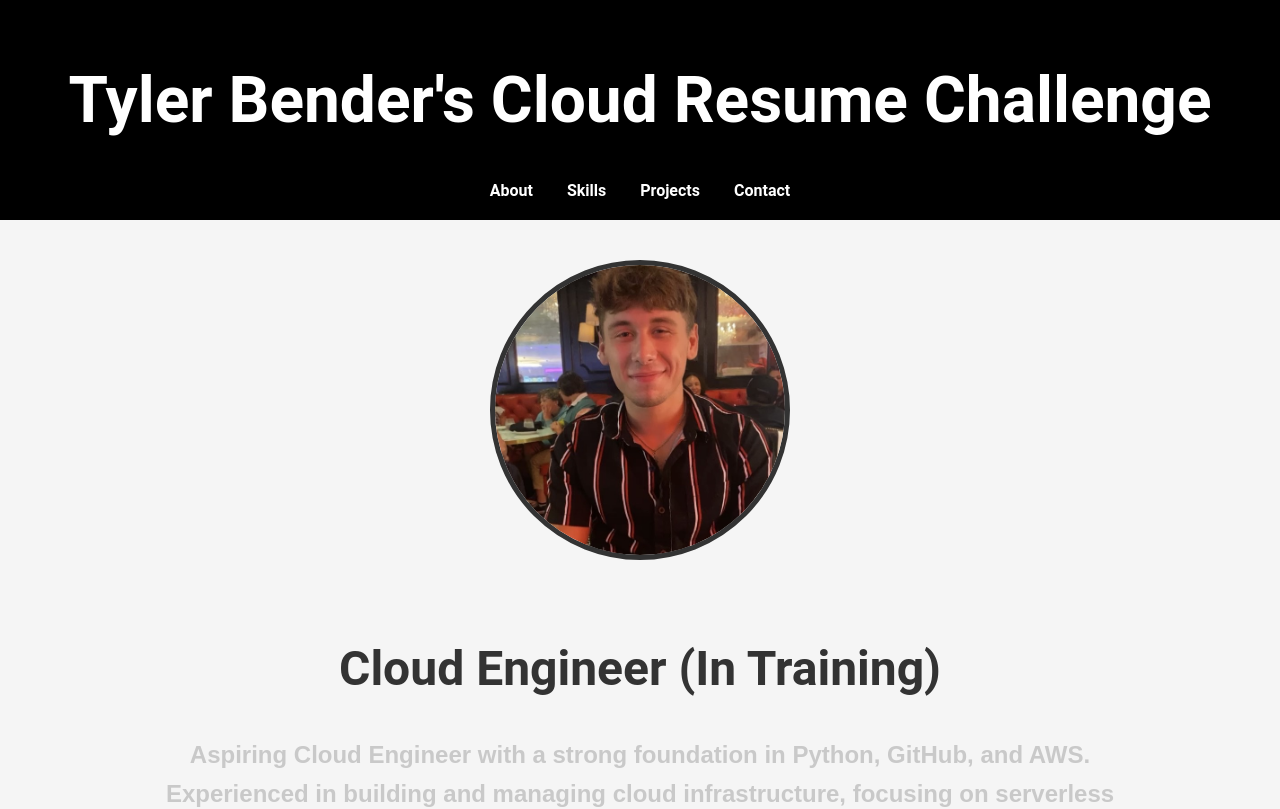
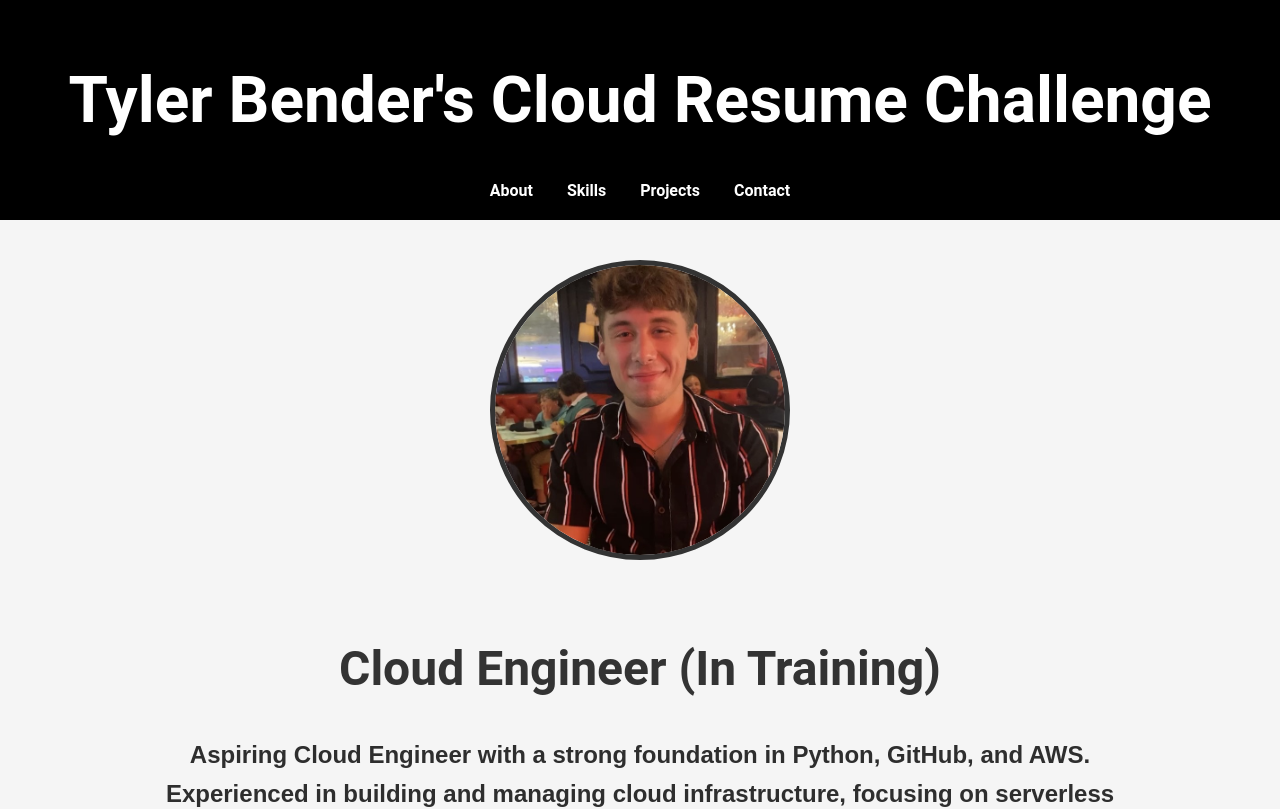
Before and after one commit to tybnd/resume_challenge, a plain HTML site: page index.html in a window 1280 px wide. Shown: the top 809 px of the page. Drawn offline with Linux system fonts and the light colour scheme; no server answers.

Commit message:
updates3

```diff
--- a/index.html
+++ b/index.html
@@ -15,7 +15,7 @@
             margin: 0;
             padding: 0;
             background-color: #f5f5f5;
-            color: #c9c9c9;
+            color: #2e2e2e;
             display: flex;
             flex-direction: column;
             min-height: 100vh;
```
